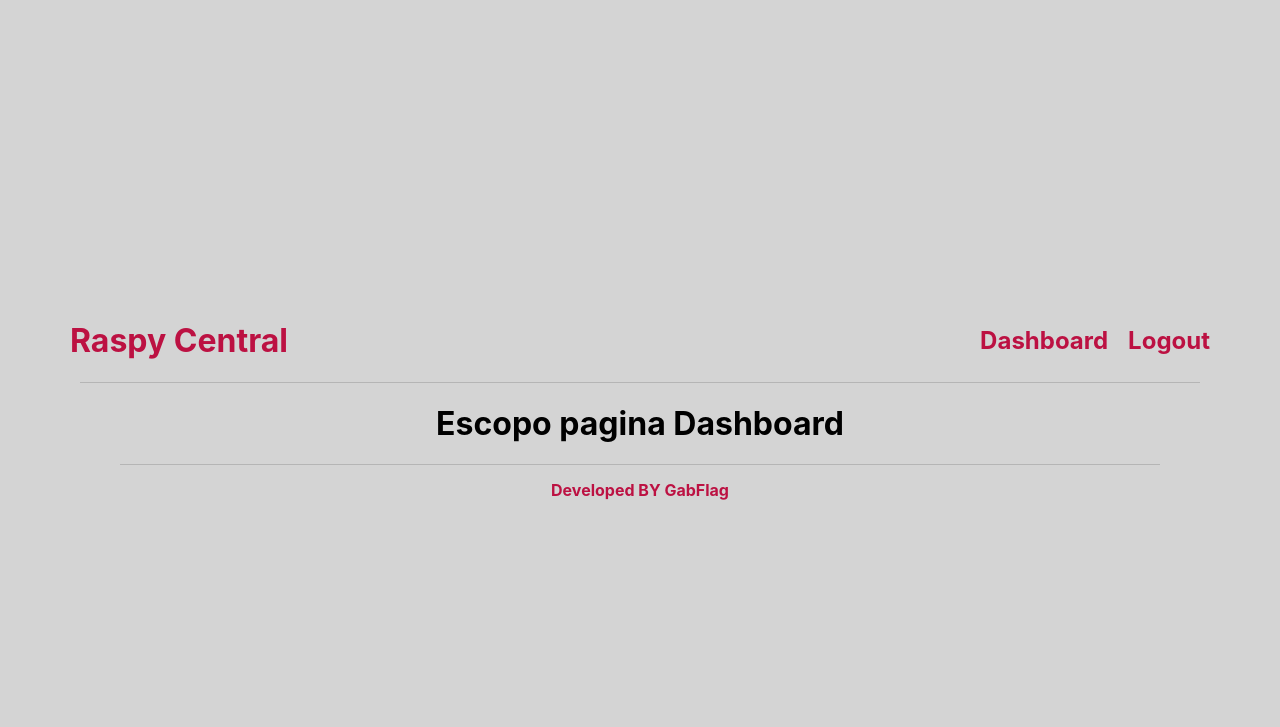
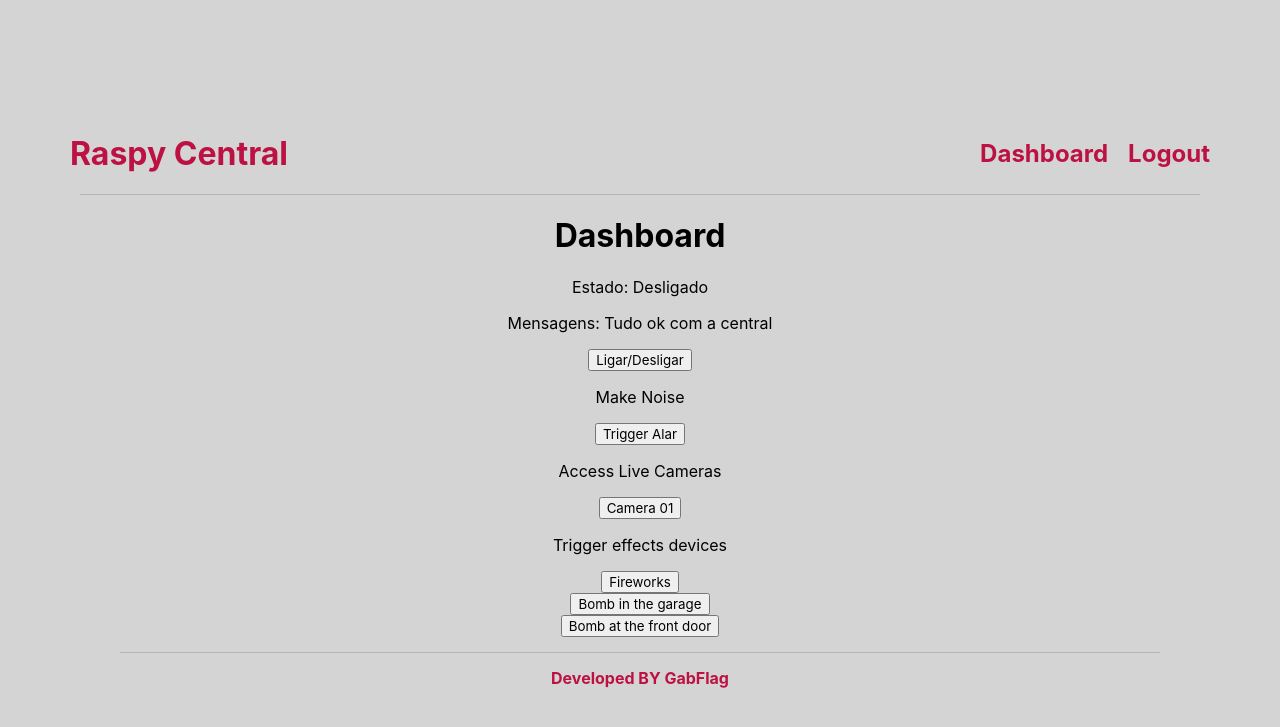
Before and after one commit to gabflag/central_alarm_raspberry, a Django app: page /dashboard/ in a window 1280 px wide. Shown: the top 727 px of the page. Run offline with Django 4.2, Linux system fonts and the light colour scheme; the visitor is signed in with stand-in values (Sample User, id 1).

Commit message:
update dashboard and your view

```diff
--- a/templates/main/dashboard.html
+++ b/templates/main/dashboard.html
@@ -6,18 +6,72 @@
     <meta name="viewport" content="width=device-width, initial-scale=1.0">
     <link rel="stylesheet" href="{% static 'main/css/03home.css' %}"/>
     <link rel="stylesheet" href="{% static 'main/css/02global.css' %}"/>
+    <script src="https://code.jquery.com/jquery-3.6.0.min.js"></script>
 
     <title>Dashboard</title>
 </head>
 <body>
 
     {% include 'main/00header.html' %}
-    <div class="container-Global">
-        <h1>
+        <div class="container-Global">
 
-            Escopo pagina Dashboard
+        <h1>Dashboard</h1>
 
-        </h1>
+        <p>Estado: <span id="estado">{{ ligado_desligado }}</span></p>
+        <p>Mensagens: <span id="mensagens">{{ mensagens }}</span></p>
+
+        <form method="post" id="ligarDesligarForm">
+            {% csrf_token %}
+            <input type="hidden" name="action" value="ligar_desligar">
+            <button type="button" class="actionButton" data-target="estado">Ligar/Desligar</button>
+        </form>
+
+        <p>Make Noise</p>
+            <form method="post" id="evento01Form">
+                {% csrf_token %}
+                <input type="hidden" name="action" value="evento_01">
+                <button type="button" class="actionButton" data-target="mensagens">Trigger Alar</button>
+            </form>
+
+
+        <p>Access Live Cameras</p>
+            <form method="post" id="evento02Form">
+                {% csrf_token %}
+                <input type="hidden" name="action" value="evento_02">
+                <button type="button" class="actionButton" data-target="mensagens">Camera 01</button>
+            </form>
+
+        <p>Trigger effects devices</p>
+
+            <form method="post" id="evento03Form">
+                {% csrf_token %}
+                <input type="hidden" name="action" value="evento_03">
+                <button type="button" class="actionButton" data-target="mensagens">Fireworks</button>
+            </form>
+
+            <form method="post" id="evento04Form">
+                {% csrf_token %}
+                <input type="hidden" name="action" value="evento_04">
+                <button type="button" class="actionButton" data-target="mensagens">Bomb in the garage</button>
+            </form>
+
+            <form method="post" id="evento05Form">
+                {% csrf_token %}
+                <input type="hidden" name="action" value="evento_05">
+                <button type="button" class="actionButton" data-target="mensagens">Bomb at the front door</button>
+            </form>
+
+        <script>
+            $(document).ready(function() {
+                $(".actionButton").on("click", function() {
+                    var form = $(this).closest("form");
+                    var targetId = $(this).data("target");
+                    $.post(form.attr("action"), form.serialize(), function(response) {
+                        $("#" + targetId).text(response[targetId]);
+                    }, "json");
+                });
+            });
+        </script>
 
         {% include 'main/01footer.html' %}
     </div>
--- a/webController/static/main/css/04loginAdd.css
+++ b/webController/static/main/css/04loginAdd.css
@@ -24,7 +24,7 @@
     border: none;
     cursor: pointer;
     box-shadow: 0 0 10px 0px #ffffff;
-    margin-right: 1200px;
+    margin-right: 1100px;
     margin-top: 20px;
     margin-bottom: 20px;
     transition: box-shadow 0.3s ease-in-out;
--- a/webController/views.py
+++ b/webController/views.py
@@ -3,11 +3,52 @@ from django.contrib.auth.decorators import login_required
 from django.contrib.auth.forms import UserCreationForm
 from django.contrib.auth import login
 from django.shortcuts import render, redirect
-
+from django.http import JsonResponse
+import random
 
 @login_required
 def dashboard(request):
-    return render(request, 'main/dashboard.html')
+
+    state_of_central = func_state_of_central()
+
+    if request.method == 'GET':
+        mensagem = func_resume_of_central()
+        if state_of_central:
+            return render(request, 'main/dashboard.html', {'ligado_desligado': 'Ligado', 'mensagens': mensagem})
+        else:
+            return render(request, 'main/dashboard.html', {'ligado_desligado': 'Desligado', 'mensagens': mensagem})
+
+
+    elif request.method == 'POST':
+
+        action = request.POST.get('action')
+
+        if action == 'ligar_desligar':
+
+            if state_of_central:
+                return JsonResponse({'estado': 'Ligado'})
+            else:
+                return JsonResponse({'estado': 'Desligado'})
+
+        elif action == 'evento_01':
+            retorn_function = func_01()
+            return JsonResponse({'mensagens': retorn_function})
+
+        elif action == 'evento_02':
+            retorn_function = func_02()
+            return JsonResponse({'mensagens': retorn_function})
+
+        elif action == 'evento_03':
+            retorn_function = func_03()
+            return JsonResponse({'mensagens': retorn_function})
+
+        elif action == 'evento_04':
+            retorn_function = func_04()
+            return JsonResponse({'mensagens': retorn_function})
+
+        elif action == 'evento_05':
+            retorn_function = func_05()
+            return JsonResponse({'mensagens': retorn_function})
 
 
 def home(request):
@@ -24,3 +65,31 @@ def signup(request):
     else:
         form = UserCreationForm()
     return render(request, 'registration/singup.html', {'form': form})
+
+
+def func_state_of_central():
+    return random.choice([True, False])
+
+def func_resume_of_central():
+    mensagem = "Tudo ok com a central"
+    return mensagem
+
+def func_01():
+    mensagem = "Função 01"
+    return mensagem
+
+def func_02():
+    mensagem = "Função 02"
+    return mensagem
+
+def func_03():
+    mensagem = "Função 03"
+    return mensagem
+
+def func_04():
+    mensagem = "Função 04"
+    return mensagem
+
+def func_05():
+    mensagem = "Função 05"
+    return mensagem
```
